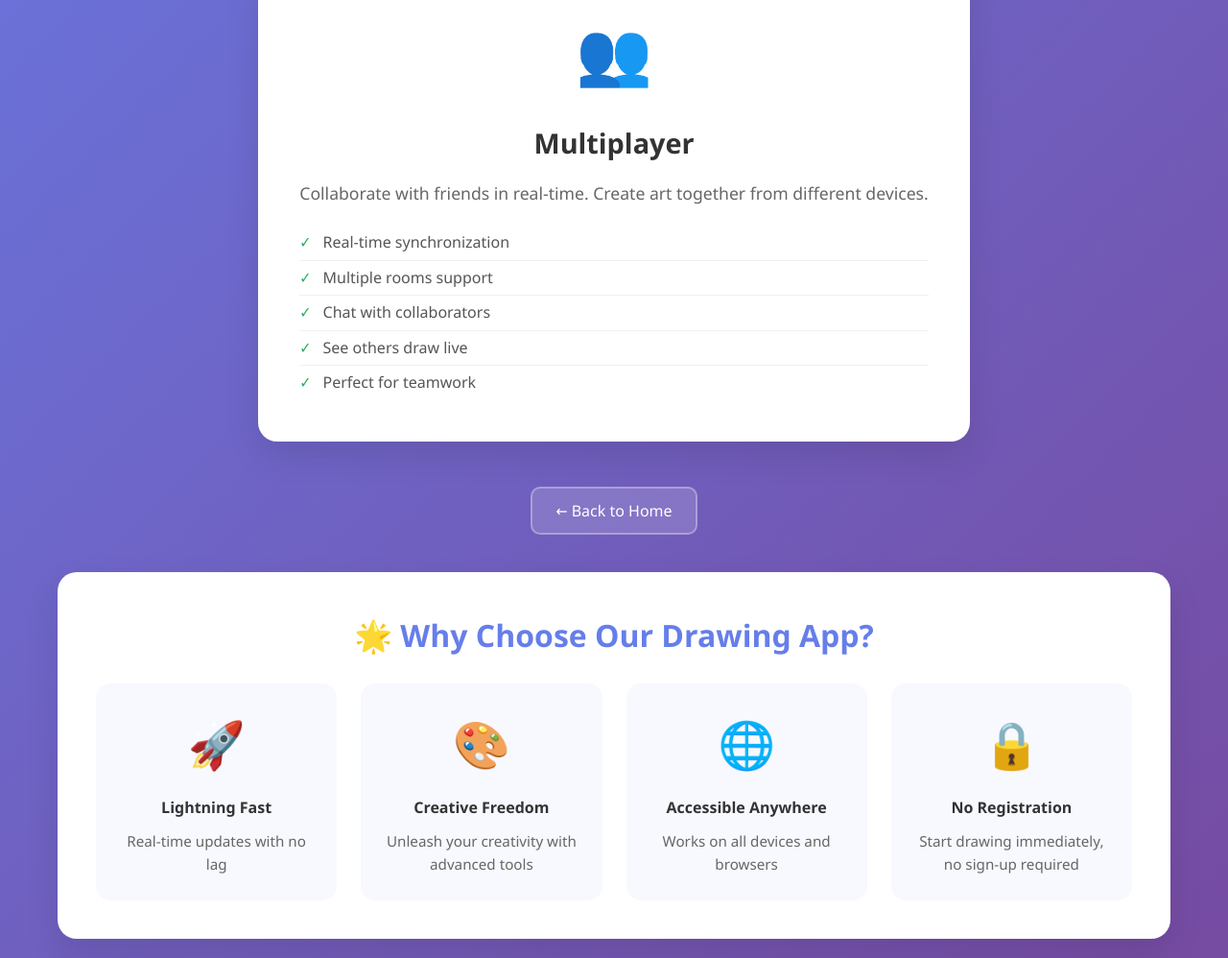
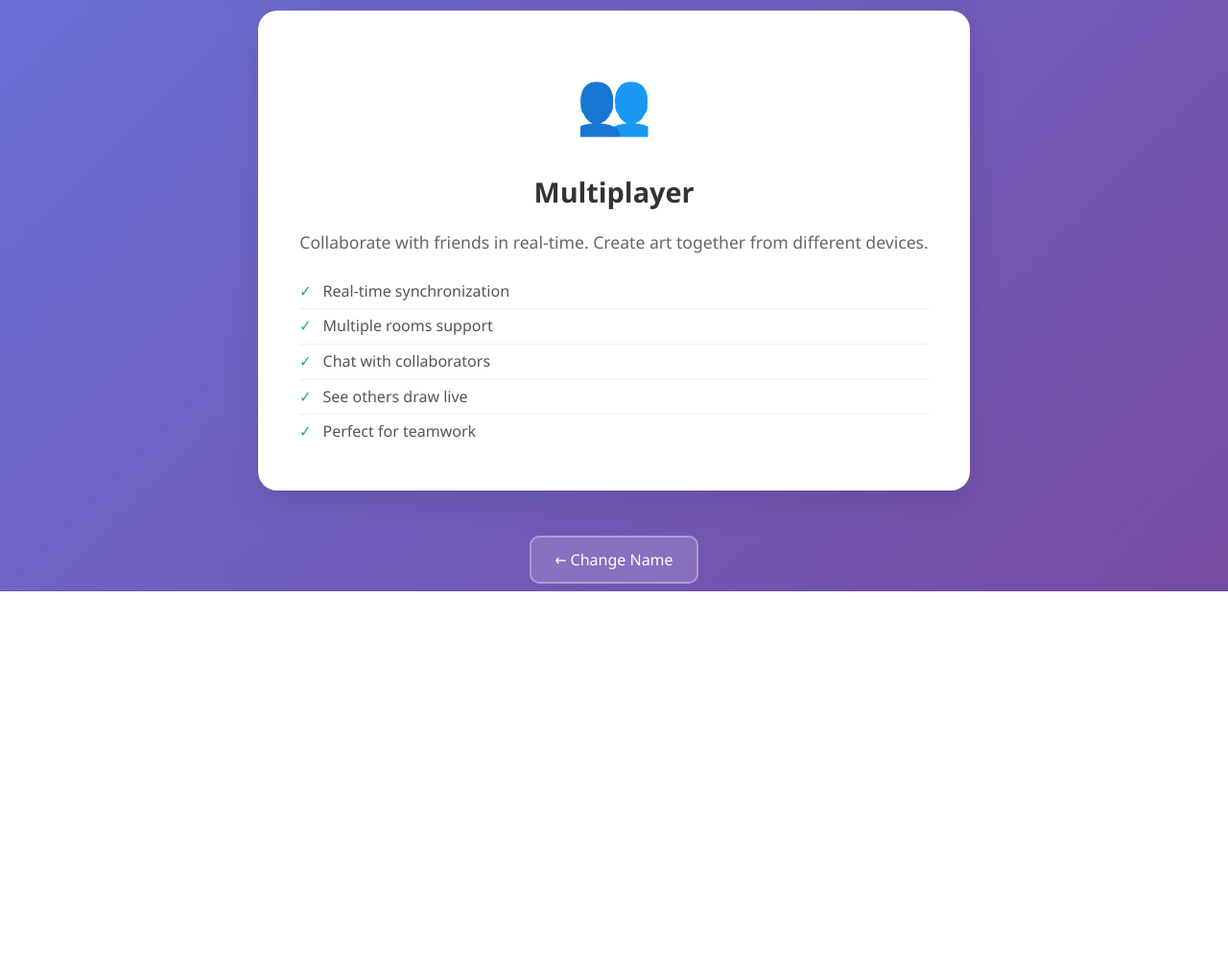
Before and after one commit to rohit-commits-ux/draw-with-friends, a website: page frontend/public/mode.html in a window 1280 px wide. Shown: the part 792-1790 px from the top of the page at 96% size. After the commit the page ends 1408 px from the top, so only its background shows below. Drawn offline with Linux system fonts and the light colour scheme.

Commit message:
Update mode.html

```diff
--- a/frontend/public/mode.html
+++ b/frontend/public/mode.html
@@ -20,7 +20,7 @@
             border-radius: 20px;
             text-align: center;
             cursor: pointer;
-            transition: all 0.3s ease;
+            transition: all 0.4s ease;
             box-shadow: 0 15px 35px rgba(0,0,0,0.1);
             min-width: 300px;
             border: 3px solid transparent;
@@ -29,7 +29,6 @@
         .mode-card:hover {
             transform: translateY(-15px) scale(1.05);
             box-shadow: 0 25px 50px rgba(0,0,0,0.2);
-            border-color: #667eea;
         }
 
         .mode-card.singleplayer:hover {
@@ -74,6 +73,13 @@
             font-weight: bold;
         }
 
+        .user-welcome {
+            text-align: center;
+            color: white;
+            margin-bottom: 20px;
+            font-size: 1.2em;
+        }
+
         .back-container {
             text-align: center;
             margin-top: 30px;
@@ -84,6 +90,9 @@
     <div class="container">
         <header>
             <h1>🎮 Choose Your Drawing Mode</h1>
+            <div class="user-welcome" id="userWelcome">
+                Welcome, Player!
+            </div>
             <p>Select how you want to draw</p>
         </header>
 
@@ -116,39 +125,16 @@
         </div>
 
         <div class="back-container">
-            <a href="/" class="back-btn">← Back to Home</a>
-        </div>
-
-        <div class="features" style="margin-top: 50px;">
-            <h3>🌟 Why Choose Our Drawing App?</h3>
-            <div class="features-grid">
-                <div class="feature-item">
-                    <span class="feature-icon">🚀</span>
-                    <h4>Lightning Fast</h4>
-                    <p>Real-time updates with no lag</p>
-                </div>
-                <div class="feature-item">
-                    <span class="feature-icon">🎨</span>
-                    <h4>Creative Freedom</h4>
-                    <p>Unleash your creativity with advanced tools</p>
-                </div>
-                <div class="feature-item">
-                    <span class="feature-icon">🌐</span>
-                    <h4>Accessible Anywhere</h4>
-                    <p>Works on all devices and browsers</p>
-                </div>
-                <div class="feature-item">
-                    <span class="feature-icon">🔒</span>
-                    <h4>No Registration</h4>
-                    <p>Start drawing immediately, no sign-up required</p>
-                </div>
-            </div>
+            <a href="/" class="back-btn">← Change Name</a>
         </div>
     </div>
 
     <script>
-        // Add interactive effects
+        // Display player name
         document.addEventListener('DOMContentLoaded', function() {
+            const playerName = localStorage.getItem('playerName') || 'Artist';
+            document.getElementById('userWelcome').textContent = `Welcome, ${playerName}!`;
+
             const cards = document.querySelectorAll('.mode-card');
 
             cards.forEach((card, index) => {
@@ -166,7 +152,7 @@
                 card.addEventListener('click', function() {
                     this.style.transform = 'scale(0.95)';
                     setTimeout(() => {
-                        window.location.href = this === cards[0] ? '/singleplayer' : '/multiplayer';
+                        window.location.href = this.classList.contains('singleplayer') ? '/singleplayer' : '/multiplayer';
                     }, 150);
                 });
             });
```
